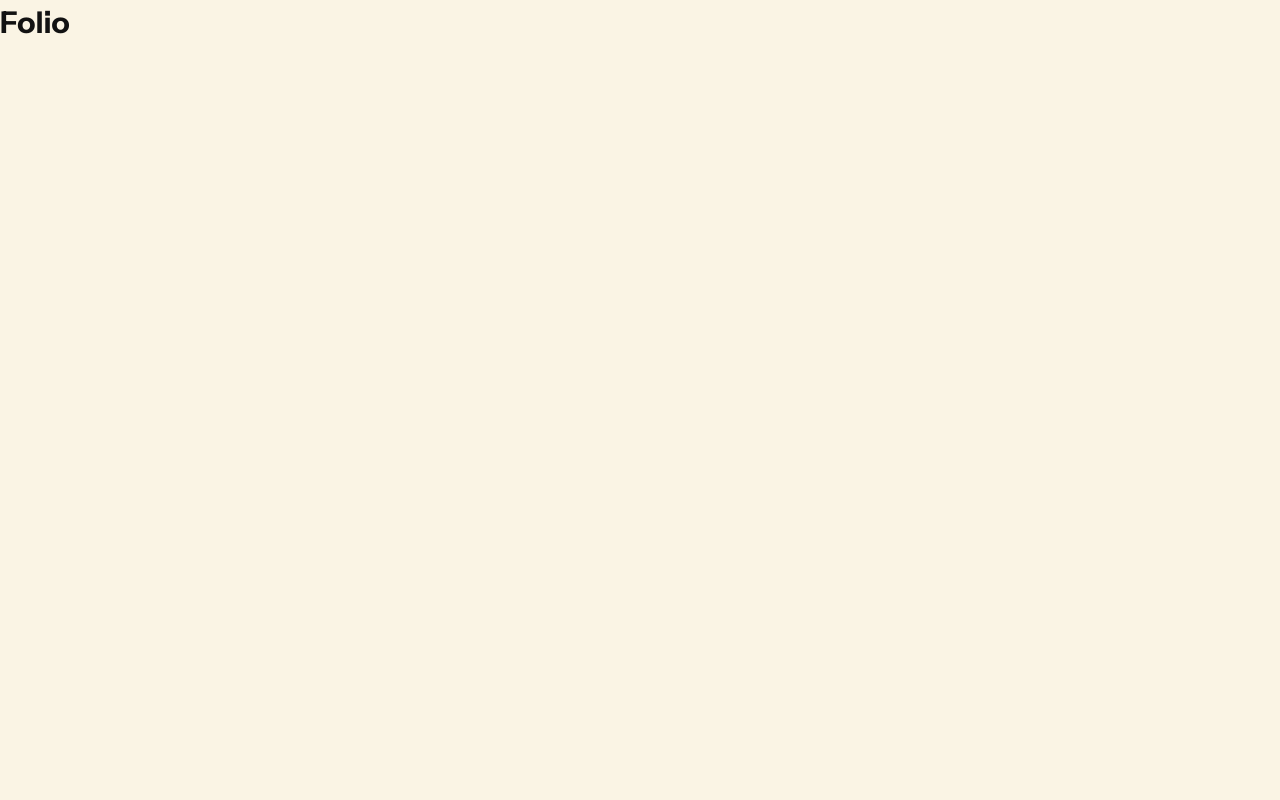
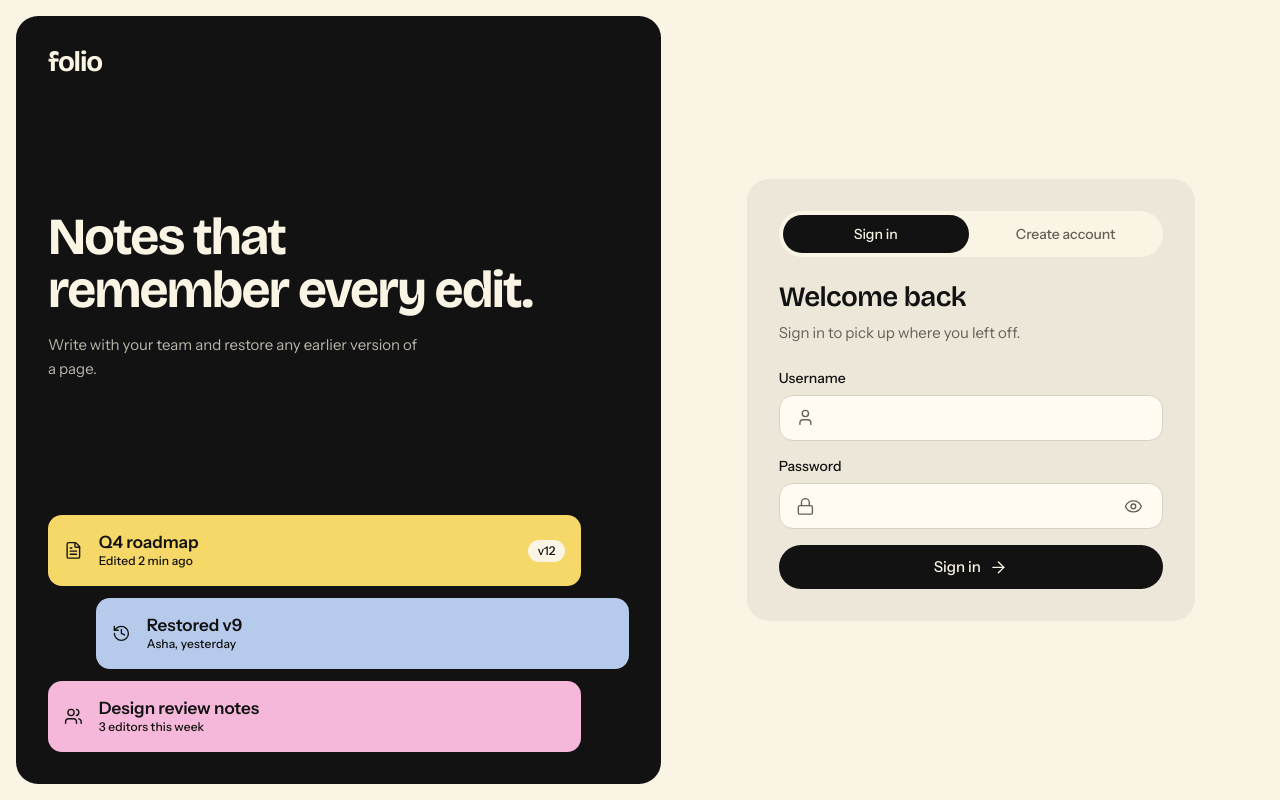
Before and after one commit to vedikasaklani/folio, a React (Vite) app in the folder frontend/: page / in a window 1280 px wide. Built offline with nearby package versions, Linux system fonts and the light colour scheme; no server answers.

Commit message:
frontend: add login and register page

```diff
--- a/frontend/src/App.jsx
+++ b/frontend/src/App.jsx
@@ -1,3 +1,30 @@
+import { useState } from 'react'
+import { getToken, setToken } from './api'
+import Button from './components/ui/Button'
+import Card from './components/ui/Card'
+import AuthPage from './pages/AuthPage'
+
+function SignedIn({ onSignOut }) {
+  return (
+    <main style={{ display: 'grid', placeItems: 'center', minHeight: '100dvh', padding: 'var(--s-4)' }}>
+      <Card style={{ display: 'grid', gap: 'var(--s-4)', maxWidth: '26rem' }}>
+        <h1 className="t-title">You're signed in</h1>
+        <p className="t-body t-muted">Workspaces and pages arrive in the next step.</p>
+        <Button variant="soft" onClick={onSignOut}>
+          Sign out
+        </Button>
+      </Card>
+    </main>
+  )
+}
+
 export default function App() {
-  return <h1>Folio</h1>
+  const [token, setSession] = useState(getToken)
+
+  function signOut() {
+    setToken(null)
+    setSession(null)
+  }
+
+  return token ? <SignedIn onSignOut={signOut} /> : <AuthPage onAuth={setSession} />
 }
--- /dev/null
+++ b/frontend/src/pages/AuthPage.css
@@ -0,0 +1,107 @@
+.auth {
+  display: grid;
+  grid-template-columns: minmax(0, 1fr);
+  grid-template-rows: auto 1fr; /* compact brand bar on top, form takes the rest */
+  gap: var(--s-4);
+  min-height: 100dvh;
+  padding: var(--s-4);
+}
+
+/* Brand panel: just the wordmark on small screens, full pitch from 900px. */
+.auth__brand {
+  display: flex;
+  flex-direction: column;
+  gap: var(--s-6);
+  padding: var(--s-5) var(--s-6);
+}
+
+.auth__logo {
+  font: var(--fw-bold) 1.75rem/1 var(--font-display);
+  letter-spacing: -0.04em;
+}
+
+.auth__pitch,
+.auth__stack {
+  display: none;
+}
+
+.auth__lead {
+  margin-top: var(--s-4);
+  max-width: 26rem;
+  color: rgb(250 244 228 / 0.72);
+}
+
+.auth__stack {
+  margin: 0;
+  padding: 0;
+  list-style: none;
+}
+
+.auth__item {
+  display: flex;
+  align-items: center;
+  gap: var(--s-4);
+  padding: var(--s-4);
+  border-radius: var(--r-md);
+}
+
+.auth__item > div {
+  flex: 1;
+}
+
+.auth__form {
+  display: grid;
+  place-items: center;
+}
+
+.auth__card {
+  display: grid;
+  gap: var(--s-5);
+  width: 100%;
+  max-width: 28rem;
+  padding: var(--s-5);
+}
+
+.auth__head {
+  display: grid;
+  gap: var(--s-2);
+}
+
+.auth__fields {
+  display: grid;
+  gap: var(--s-4);
+}
+
+@media (min-width: 900px) {
+  .auth {
+    grid-template-columns: minmax(0, 1.1fr) minmax(0, 1fr);
+    grid-template-rows: 1fr;
+  }
+
+  .auth__brand {
+    justify-content: space-between;
+    padding: var(--s-6);
+  }
+
+  .auth__pitch {
+    display: block;
+  }
+
+  .auth__stack {
+    display: grid;
+    gap: var(--s-3);
+  }
+
+  /* Stagger the stack so it reads as pages piling up, not a uniform grid. */
+  .auth__stack li:nth-child(odd) {
+    margin-right: var(--s-7);
+  }
+
+  .auth__stack li:nth-child(even) {
+    margin-left: var(--s-7);
+  }
+
+  .auth__card {
+    padding: var(--s-6);
+  }
+}
--- /dev/null
+++ b/frontend/src/pages/AuthPage.jsx
@@ -0,0 +1,149 @@
+import { useState } from 'react'
+import { api, setToken } from '../api'
+import Alert from '../components/ui/Alert'
+import Badge from '../components/ui/Badge'
+import Button from '../components/ui/Button'
+import Card from '../components/ui/Card'
+import { Field, PasswordField } from '../components/ui/Field'
+import { ArrowRight, FileText, History, Mail, User, Users } from '../components/ui/icons'
+import Segmented from '../components/ui/Segmented'
+import './AuthPage.css'
+
+const MODES = [
+  { value: 'login', label: 'Sign in' },
+  { value: 'register', label: 'Create account' },
+]
+
+const COPY = {
+  login: { title: 'Welcome back', lead: 'Sign in to pick up where you left off.', action: 'Sign in' },
+  register: { title: 'Create your account', lead: 'Start your first workspace in a minute.', action: 'Create account' },
+}
+
+// Static showcase of what Folio does; also demos tinted cards, badges and icons.
+const HIGHLIGHTS = [
+  { tone: 'yellow', icon: FileText, title: 'Q4 roadmap', meta: 'Edited 2 min ago', badge: 'v12' },
+  { tone: 'blue', icon: History, title: 'Restored v9', meta: 'Asha, yesterday' },
+  { tone: 'pink', icon: Users, title: 'Design review notes', meta: '3 editors this week' },
+]
+
+// DRF returns { field: [messages] }; non_field_errors and network failures go to the form alert.
+function toFormErrors(err) {
+  if (!err.status) return { form: "Can't reach the server. Check that the API is running." }
+  const errors = {}
+  for (const [key, msgs] of Object.entries(err.data ?? {})) {
+    errors[key === 'non_field_errors' ? 'form' : key] = [msgs].flat().join(' ')
+  }
+  if (errors.form?.startsWith('Unable to log in')) errors.form = 'Username or password is incorrect.'
+  return Object.keys(errors).length ? errors : { form: 'Something went wrong. Try again.' }
+}
+
+export default function AuthPage({ onAuth }) {
+  const [mode, setMode] = useState('login')
+  const [values, setValues] = useState({ username: '', email: '', password: '' })
+  const [errors, setErrors] = useState({})
+  const [pending, setPending] = useState(false)
+
+  const isRegister = mode === 'register'
+  const copy = COPY[mode]
+
+  function handleChange(e) {
+    const { name, value } = e.target
+    setValues((v) => ({ ...v, [name]: value }))
+  }
+
+  function handleModeChange(next) {
+    setMode(next)
+    setErrors({})
+  }
+
+  async function handleSubmit(e) {
+    e.preventDefault()
+    setErrors({})
+    setPending(true)
+    try {
+      const body = isRegister ? values : { username: values.username, password: values.password }
+      const { token } = await api(`/api/auth/${isRegister ? 'register' : 'login'}/`, { method: 'POST', body })
+      setToken(token)
+      onAuth(token)
+    } catch (err) {
+      setErrors(toFormErrors(err))
+      setPending(false)
+    }
+  }
+
+  return (
+    <main className="auth">
+      <Card as="aside" variant="ink" className="auth__brand">
+        <p className="auth__logo">folio</p>
+        <div className="auth__pitch">
+          <p className="t-display">Notes that remember every edit.</p>
+          <p className="t-body auth__lead">Write with your team and restore any earlier version of a page.</p>
+        </div>
+        <ul className="auth__stack">
+          {HIGHLIGHTS.map(({ tone, icon: Icon, title, meta, badge }) => (
+            <li key={title}>
+              <Card variant="tint" tone={tone} className="auth__item">
+                <Icon aria-hidden="true" />
+                <div>
+                  <p className="t-heading">{title}</p>
+                  <p className="t-caption">{meta}</p>
+                </div>
+                {badge && <Badge>{badge}</Badge>}
+              </Card>
+            </li>
+          ))}
+        </ul>
+      </Card>
+
+      <section className="auth__form">
+        <Card className="auth__card">
+          <Segmented label="Account" options={MODES} value={mode} onChange={handleModeChange} />
+          <header className="auth__head">
+            <h1 className="t-title">{copy.title}</h1>
+            <p className="t-body t-muted">{copy.lead}</p>
+          </header>
+
+          <form className="auth__fields" onSubmit={handleSubmit}>
+            {errors.form && <Alert>{errors.form}</Alert>}
+            <Field
+              label="Username"
+              name="username"
+              icon={User}
+              autoComplete="username"
+              value={values.username}
+              onChange={handleChange}
+              error={errors.username}
+              required
+            />
+            {isRegister && (
+              <Field
+                label="Email"
+                name="email"
+                type="email"
+                icon={Mail}
+                autoComplete="email"
+                value={values.email}
+                onChange={handleChange}
+                error={errors.email}
+                required
+              />
+            )}
+            <PasswordField
+              label="Password"
+              name="password"
+              autoComplete={isRegister ? 'new-password' : 'current-password'}
+              value={values.password}
+              onChange={handleChange}
+              error={errors.password}
+              hint={isRegister ? 'At least 8 characters, not a common password.' : undefined}
+              required
+            />
+            <Button type="submit" block loading={pending} iconAfter={ArrowRight}>
+              {copy.action}
+            </Button>
+          </form>
+        </Card>
+      </section>
+    </main>
+  )
+}
```
